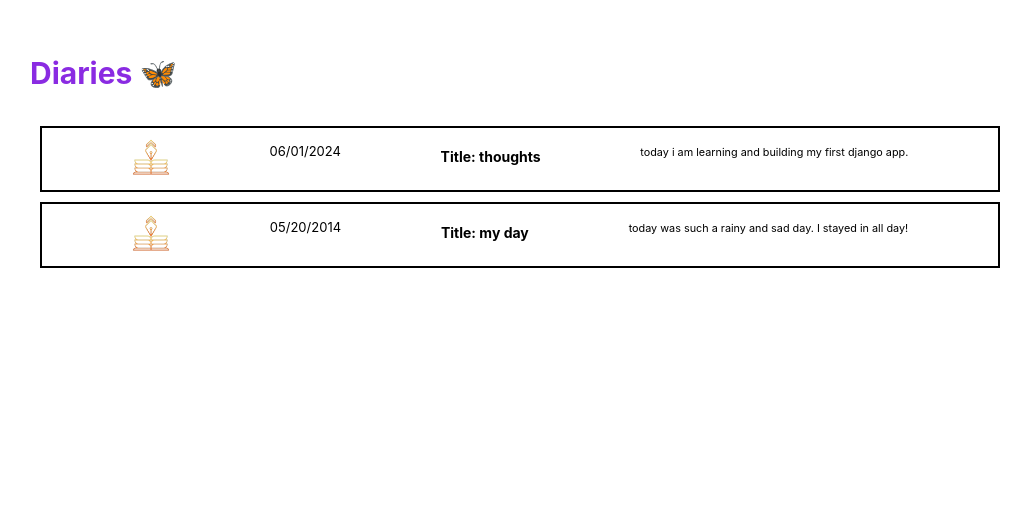
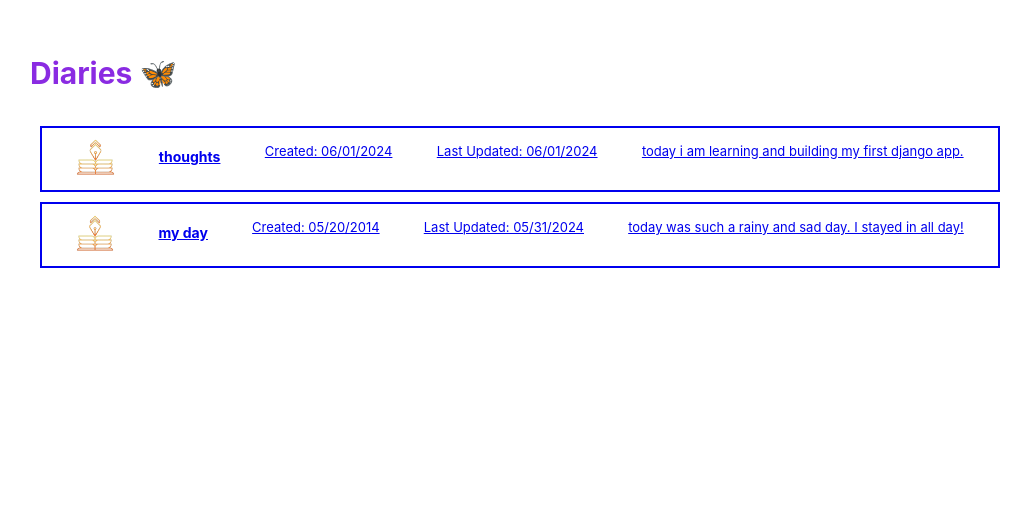
Before and after one commit to Kiibra/daily-diary, a Django app: page /diaries/ in a window 1280 px wide. Shown: the part 60-568 px from the top of the page, without its empty margins (10-1041 px from the left). Run offline with Django 4.2, Linux system fonts and the light colour scheme.

Commit message:
setroute and code view function for diary detail page

```diff
--- a/main_app/templates/diaries/index.html
+++ b/main_app/templates/diaries/index.html
@@ -18,17 +18,20 @@
 <section class="card-container">
   {% for diary in diaries %}
     <div class="card">
-      <div class="card-content">
-        <div class="card-img-container">
-          <img
+      <a href="/diaries/{{ diary.id }}">
+        <div class="card-content">
+          <div class="card-img-container">
+            <img
             src="{% static 'images/header-colored.png' %}"
-            alt="A logo colored"
-          >
+            alt="DD logo"
+            >
+          </div>
+          <h2 class="card-title">{{ diary.title }}</h2>
+          <p>Created: {{ diary.created_at }}</p>
+          <p>Last Updated: {{ diary.updated_at }}</p>
+          <p>{{ diary.content }}</p>
         </div>
-        <p>{{ diary.created_at }}</p>
-        <h2 class="card-title"> Title: {{ diary.title }}</h2>
-        <p class="content-container"><small>{{ diary.content }}</small></p>
-      </div>
+      </a>
     </div>
   {% endfor %}
 </section>
--- a/main_app/urls.py
+++ b/main_app/urls.py
@@ -6,4 +6,6 @@ urlpatterns = [
     path('about/', views.about, name='about'),
     # route for diaries index
     path('diaries/', views.diary_index, name='diary-index'),
+    # new route for details
+    path('diaries/<int:diary_id>/', views.diary_detail, name='diary-detail'),
 ]
--- a/main_app/views.py
+++ b/main_app/views.py
@@ -29,3 +29,7 @@ def about(request):
 def diary_index(request):
   # diaries = Diary.objects.all()
   return render(request, 'diaries/index.html', { 'diaries': diaries })
+
+def diary_detail(request, diary_id):
+  diary = Diary.objects.get(id=diary_id)
+  return render(request, 'diaries/detail.html', { 'diary': diary })
```
Also changed, not shown: main_app/templates/diaries/detail.html (added).
